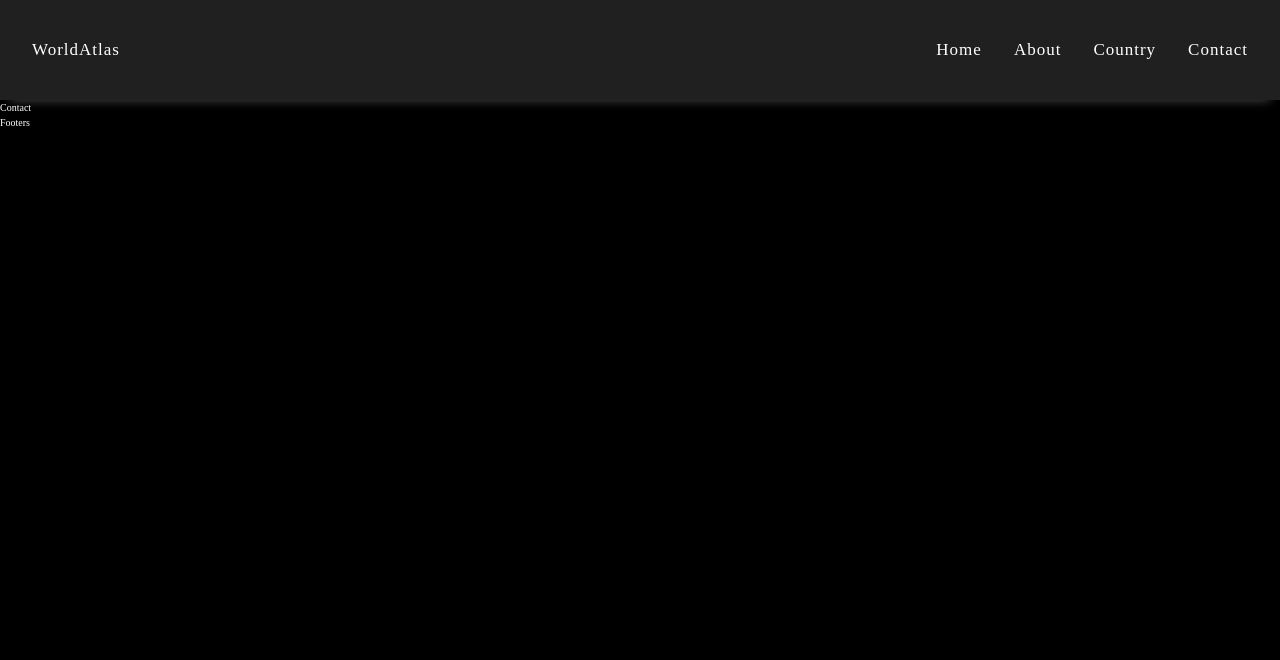
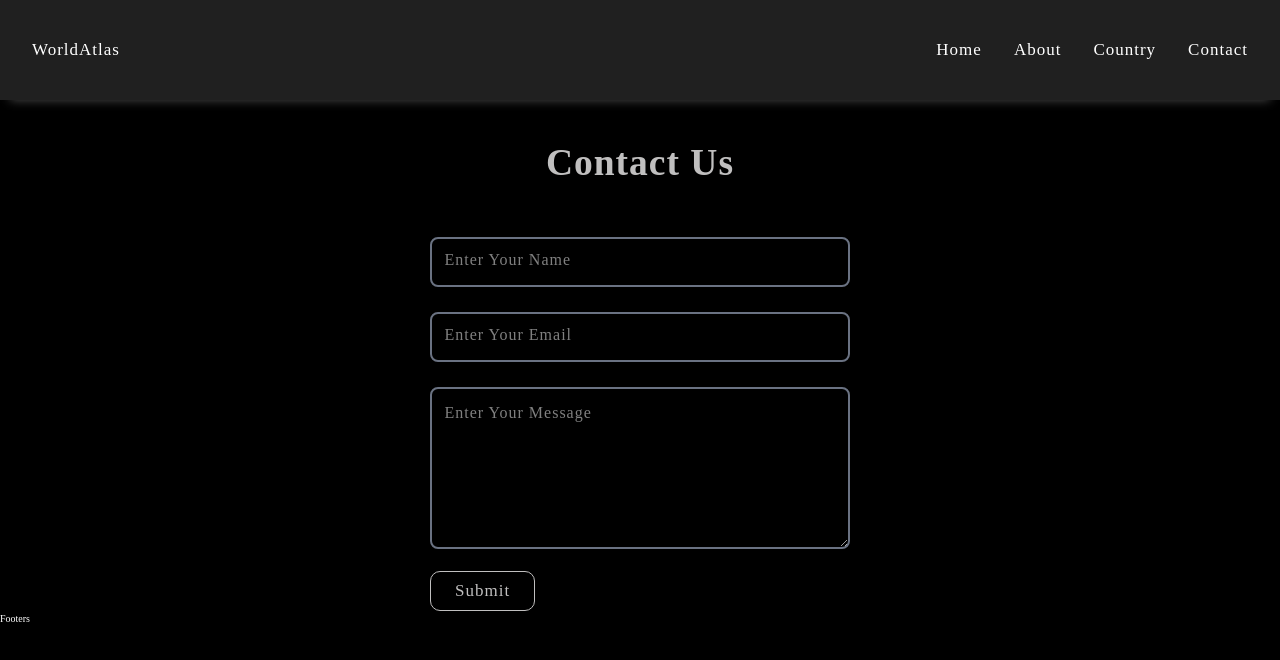
Before and after one commit to manishkr6/Country, a React (Vite) app: page /contact in a window 1280 px wide. Shown: the top 660 px of the page. Built offline with nearby package versions, Linux system fonts and the light colour scheme.

Commit message:
Implement Contact page with form for user input and styling adjustments

```diff
--- a/src/App.css
+++ b/src/App.css
@@ -509,68 +509,27 @@ country Card
 contact us page
 --------------- */
 
-.section-contact {
-  margin: 9.6rem auto;
-
-  & hr {
-    border-color: rgba(255, 255, 255, 0.6);
-  }
-}
-.contact-wrapper {
-  display: flex;
-  justify-content: center;
-
-  & form {
-    display: flex;
-    flex-direction: column;
-    gap: 3.2rem;
-    width: 100%;
-    max-width: 48rem;
-
-    & input,
-    & textarea {
-      font-family: "urbanist";
-      background-color: #000;
-      font-size: 1.6rem;
-      color: #fff;
-      outline: none;
-      border: 0.1rem solid rgba(255, 255, 255, 0.4);
-      padding: 1.2rem 1.6rem;
-      border-radius: 0.3rem;
-      -webkit-border-radius: 0.3rem;
-      -moz-border-radius: 0.3rem;
-      -ms-border-radius: 0.3rem;
-      -o-border-radius: 0.3rem;
-    }
-  }
+.contact-us-h2 {
+  margin-top: 4rem;
+  color: rgb(192, 191, 191);
+  font-weight: 600;
+  letter-spacing: 1px;
 }
 
-/* ----------------
-contact us Page ends here
---------------------- */
-
-@media screen and (max-width: 1320px) {
-  .grid-four-cols {
-    grid-template-columns: repeat(3, 1fr);
-  }
-}
-
-@media screen and (max-width: 980px) {
-  .grid-four-cols {
-    grid-template-columns: repeat(2, 1fr);
-  }
-}
-
-@media screen and (max-width: 760px) {
-  .grid-four-cols,
-  .grid-three-cols,
-  .grid-two-cols {
-    grid-template-columns: 1fr;
-  }
-
-  .grid--cols {
-    grid-template-columns: 1fr;
-  }
+.contact-us-btn {
+  gap: 1.2rem;
+  font-weight: 500;
+  cursor: pointer;
+  padding: 0.6rem 2.4rem;
+  text-align: center;
+  outline: none;
+  text-transform: unset;
+  transition: all 0.3s ease-in-out;
+  background: transparent;
+  color: rgb(192, 191, 191);
+  border-radius: 1rem;
+  width: fit-content;
+  margin-top: -0.3rem;
 }
 
 /* //Loader  */
--- a/src/pages/Contact.jsx
+++ b/src/pages/Contact.jsx
@@ -1,9 +1,42 @@
-import React from 'react'
+import React from "react";
 
 const Contact = () => {
   return (
-    <div>Contact</div>
-  )
-}
+    <section className=" flex gap-20 flex-col items-center">
+      <h2 className="contact-us-h2 text-6xl leading-tight">Contact Us</h2>
 
-export default Contact
+      <div className=" p-10 rounded-lg w-2xl shadow-lg">
+        <form className="flex flex-col gap-10 ">
+          <input
+            type="text"
+            className="border-2 border-gray-500 h-20 w-full rounded-[8px] placeholder:p-5  "
+            required
+            autoComplete="off"
+            placeholder="Enter your name"
+            name="username"
+          />
+          <input
+            type="email"
+            className="border-2 border-gray-500 h-20 w-full rounded-[8px] placeholder:p-5 "
+            required
+            autoComplete="off"
+            placeholder="Enter your email"
+            name="email"
+          />
+          <textarea
+            className="border-2 border-gray-500 h-65 w-full rounded-[8px] placeholder:p-5 "
+            rows="10"
+            required
+            autoComplete="off"
+            placeholder="Enter your message"
+            name="message"
+          ></textarea>
+
+          <button type="submit" className="contact-us-btn">Submit</button>
+        </form>
+      </div>
+    </section>
+  );
+};
+
+export default Contact;
```
Also changed, not shown: src/pages/Home.jsx (line endings or trailing spaces).
